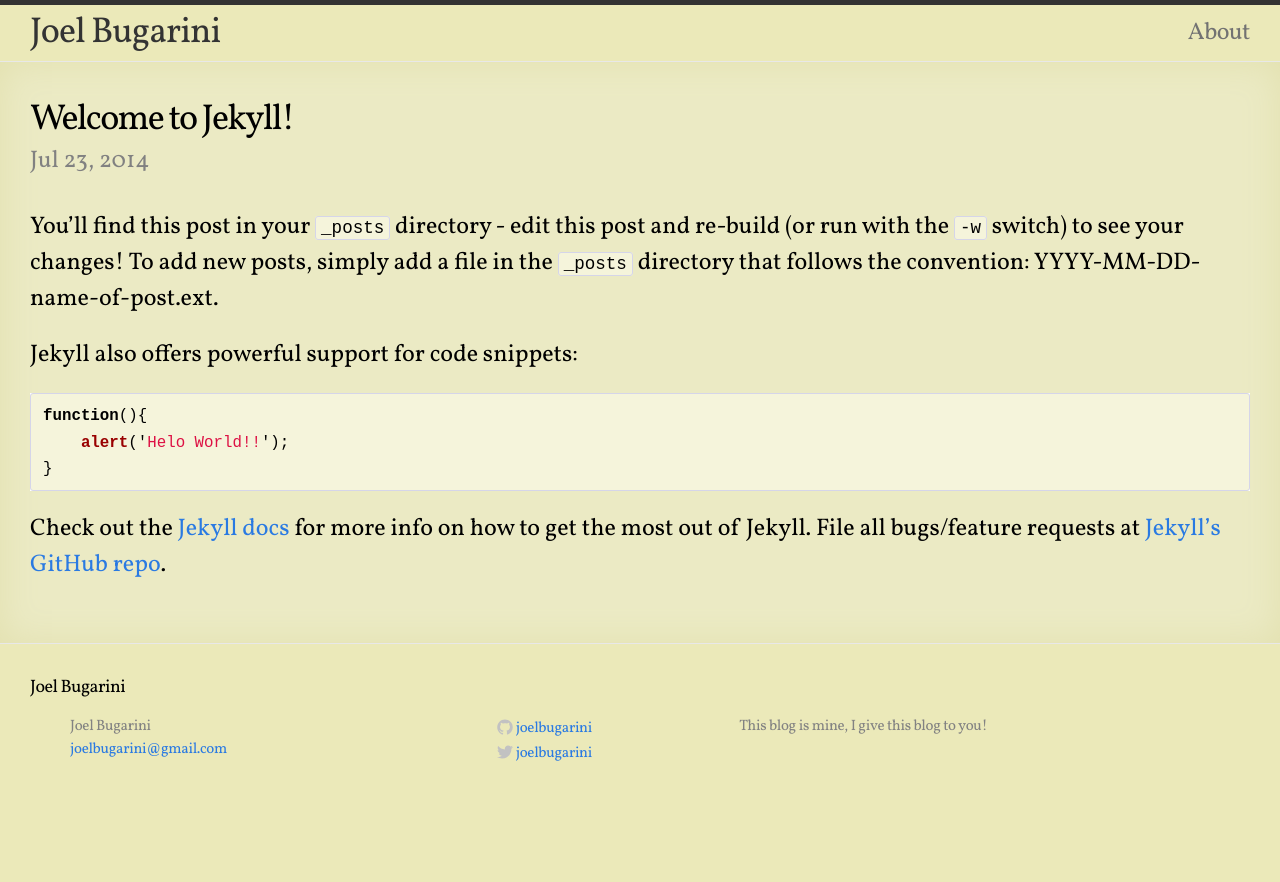
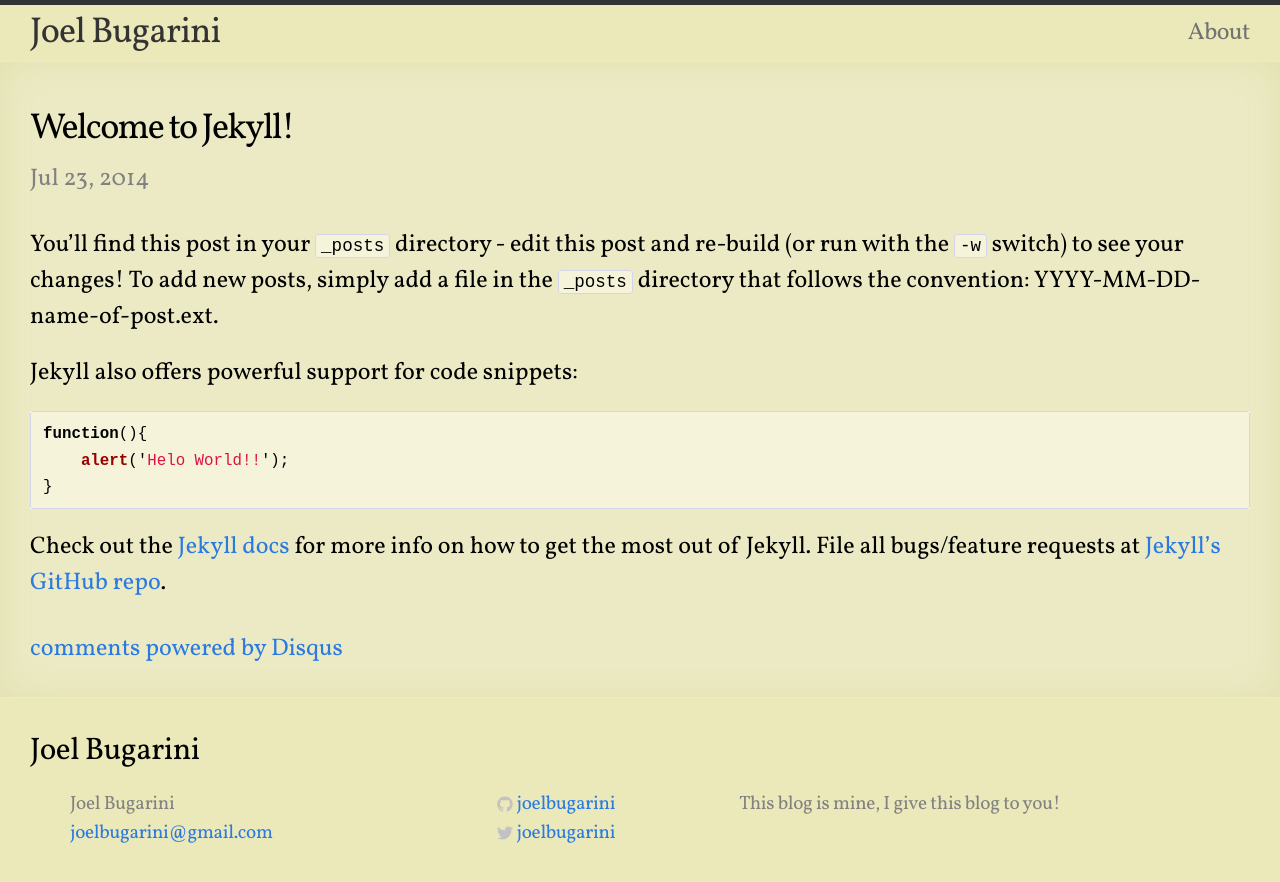
Before and after one commit to joelbugarini/joelbugarini.github.io, a Jekyll site: the page built from _posts/2014-07-23-welcome-to-jekyll.markdown, in a window 1280 px wide. Shown: the top 882 px of the page. Built offline with Jekyll 4.4.1, drawn with Linux system fonts in a browser that asks for light colours; comment, search, counter and statistics services are not loaded.

Commit message:
list modified

```diff
--- a/_includes/header.html
+++ b/_includes/header.html
@@ -4,7 +4,7 @@
 
     <a class="site-title" href="{{ site.baseurl }}/">{{ site.title }}</a>
 
-    <nav class="site-nav">
+    <n av class="site-nav">
       <a href="#" class="menu-icon">
         <svg version="1.1" xmlns="http://www.w3.org/2000/svg" xmlns:xlink="http://www.w3.org/1999/xlink" x="0px" y="0px"
            viewBox="0 0 18 15" enable-background="new 0 0 18 15" xml:space="preserve">
--- a/_layouts/post.html
+++ b/_layouts/post.html
@@ -13,3 +14,16 @@ layout: default
   </article>
 
 </div>
+
+<div id="disqus_thread"></div>
+    <script type="text/javascript">
+        var disqus_shortname = 'joelbugarini';
+
+        (function() {
+            var dsq = document.createElement('script'); dsq.type = 'text/javascript'; dsq.async = true;
+            dsq.src = '//' + disqus_shortname + '.disqus.com/embed.js';
+            (document.getElementsByTagName('head')[0] || document.getElementsByTagName('body')[0]).appendChild(dsq);
+        })();
+    </script>
+    <noscript>Please enable JavaScript to view the <a href="http://disqus.com/?ref_noscript">comments powered by Disqus.</a></noscript>
+    <a href="http://disqus.com" class="dsq-brlink">comments powered by <span class="logo-disqus">Disqus</span></a>
--- a/css/main.css
+++ b/css/main.css
@@ -94,7 +94,7 @@ a:visited { color: #205caa; }
 }
 
 .footer-heading {
-  font-size: 18px;
+  font-size: 1.3em;
   font-weight: 300;
   letter-spacing: -.5px;
   margin-bottom: 15px;
@@ -130,7 +130,7 @@ a:visited { color: #205caa; }
 
 .site-footer li,
 .site-footer p {
-  font-size: 15px;
+    font-size: .8em;
   letter-spacing: -.3px;
   color: #828282;
 }
@@ -160,20 +160,21 @@ a:visited { color: #205caa; }
 
 .home h1 { margin-bottom: 25px; }
 
-.posts { list-style-type: none; }
+.posts { list-style-type: none;}
 
-.posts li { margin-bottom: 30px; }
+.posts li { margin-bottom: 5px;line-height: 1;}
 
 .posts .post-link {
   font-size: 1.2em;
   letter-spacing: -1px;
-  line-height: 1;
+
 }
 
 .posts .post-date {
   display: block;
   font-size: 1em;
   color: #818181;
+
 }
 
 
@@ -185,7 +186,7 @@ a:visited { color: #205caa; }
 .post-header h1 {
   font-size: 1.5em;
   letter-spacing: -1.75px;
-  line-height: 1;
+
   font-weight: 300;
 }
 
@@ -368,45 +369,6 @@ a:visited { color: #205caa; }
 
   .wrap { padding: 0 12px; }
 
-  .site-nav {
-    position: fixed;
-    z-index: 10;
-    top: 14px; right: 8px;
-    background-color: white;
-    -webkit-border-radius: 5px;
-    -moz-border-radius: 5px;
-    border-radius: 5px;
-    border: 1px solid #e8e8e8;
-  }
-
-  .site-nav .menu-icon {
-    display: block;
-    font-size: 24px;
-    color: #505050;
-    float: right;
-    width: 36px;
-    text-align: center;
-    line-height: 36px;
-  }
-
-  .site-nav .menu-icon svg { width: 18px; height: 16px; }
-
-  .site-nav .trigger {
-    clear: both;
-    margin-bottom: 5px;
-    display: none;
-  }
-
-  .site-nav:hover .trigger { display: block; }
-
-  .site-nav .page-link {
-    display: block;
-    text-align: right;
-    line-height: 1.25;
-    padding: 5px 10px;
-    margin: 0;
-  }
-
   .post-header h1 { font-size: 1em; }
   .post-content h2 { font-size: 1em; }
   .post-content h3 { font-size: .8em; }
```
Also changed, not shown: other parts of _layouts/post.html (+1 -0 lines), 7 other files.
